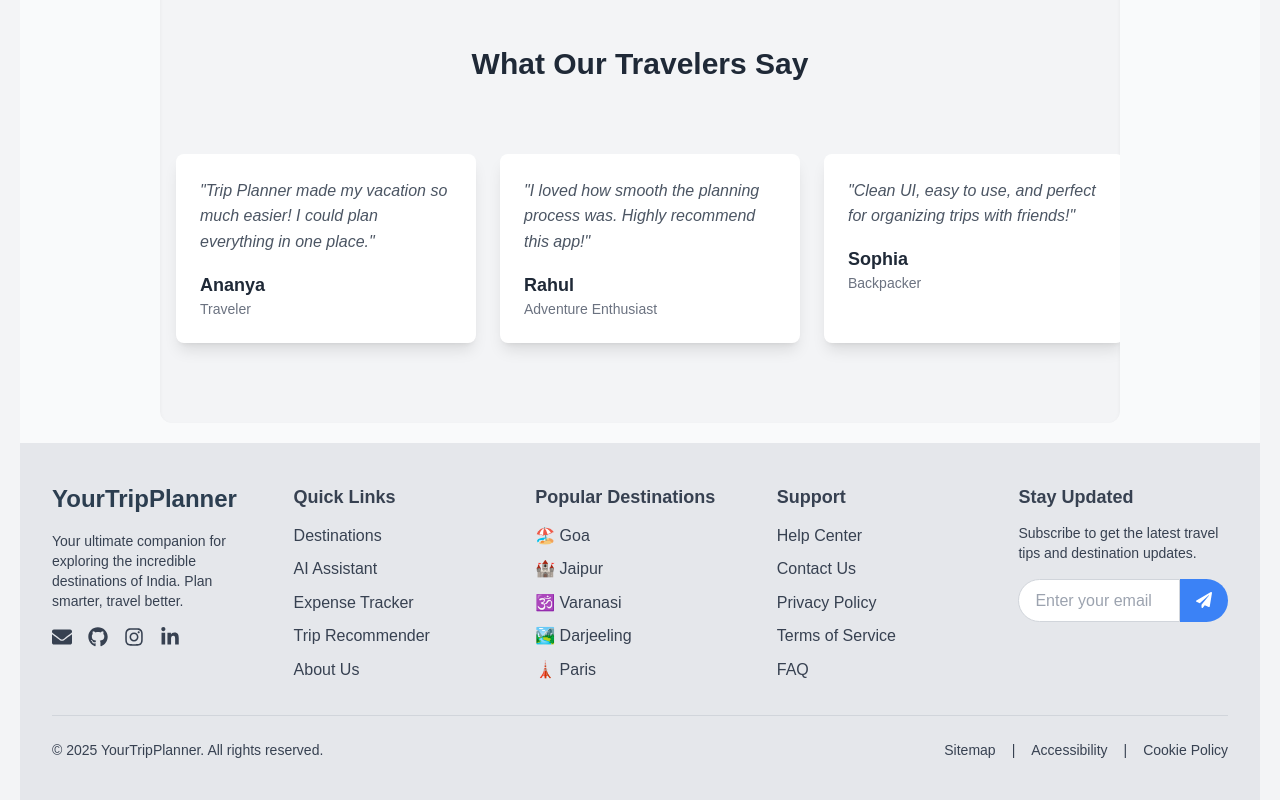
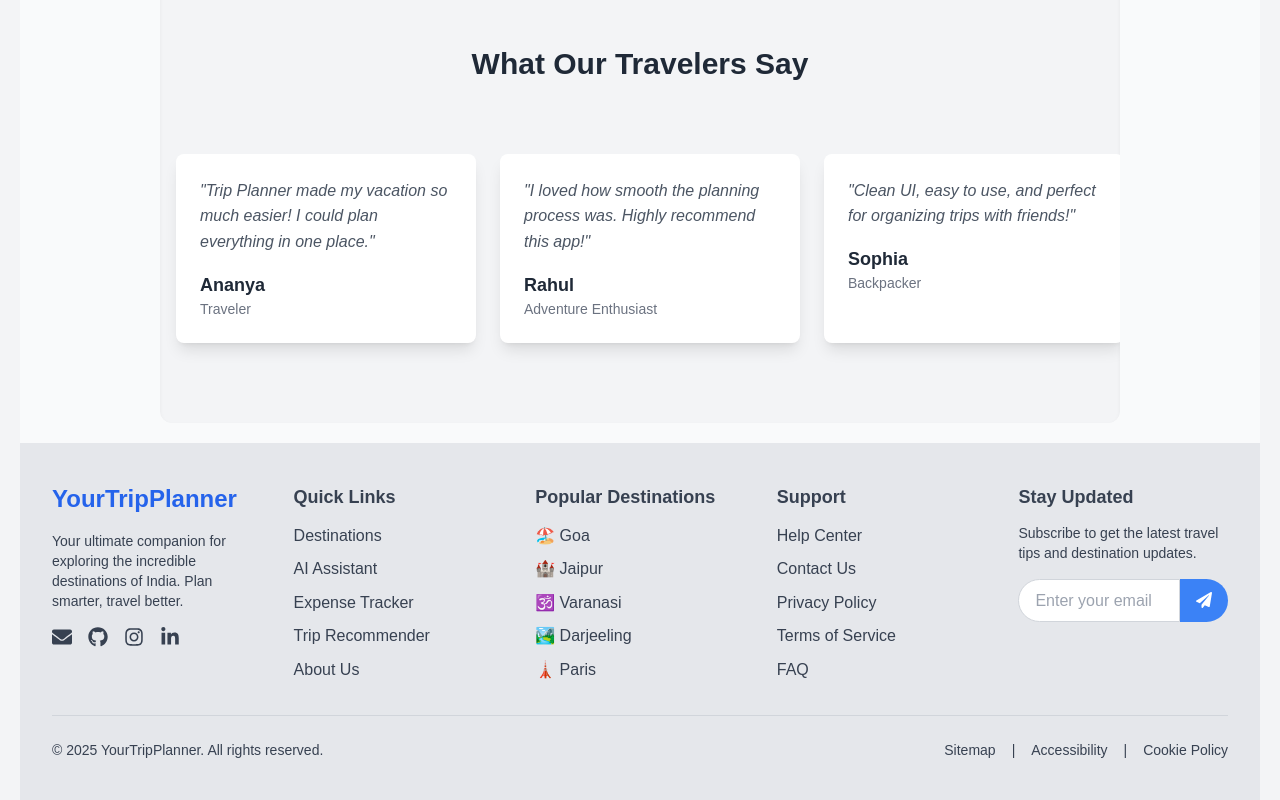
Before and after one commit to code-well0/trip-planner, a React (Create React App) app: page / in a window 1280 px wide. Shown: the part 1534-2334 px from the top of the page. Built offline with nearby package versions, Linux system fonts and the light colour scheme; no server answers.

Commit message:
fix text color visibility

```diff
--- a/src/Components/Footer.jsx
+++ b/src/Components/Footer.jsx
@@ -22,7 +22,7 @@ const Footer = ({ isLoggedIn }) => {
 
                     {/* Brand Section */}
                     <div className="flex flex-col space-y-4">
-                        <h3 className="text-2xl font-bold">YourTripPlanner</h3>
+                        <h3 className="text-2xl font-bold text-blue-600">YourTripPlanner</h3>
                         <p className="text-sm">Your ultimate companion for exploring the incredible destinations of India. Plan smarter, travel better.</p>
                         <div className="flex space-x-4 text-xl">
                             <a href="mailto:shubralijain@gmail.com" className="social-link hover:text-blue-500 transition-colors duration-200" aria-label="Email"><FaEnvelope /></a>
```
